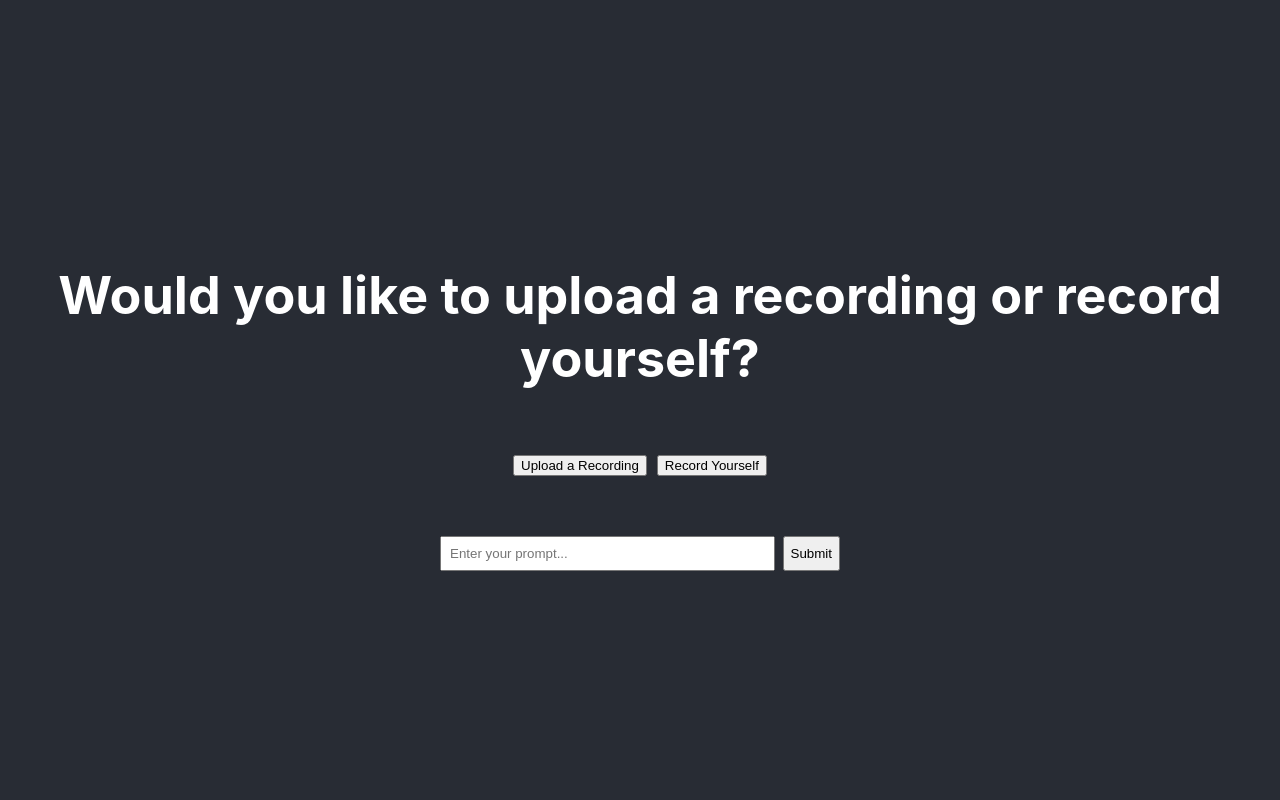
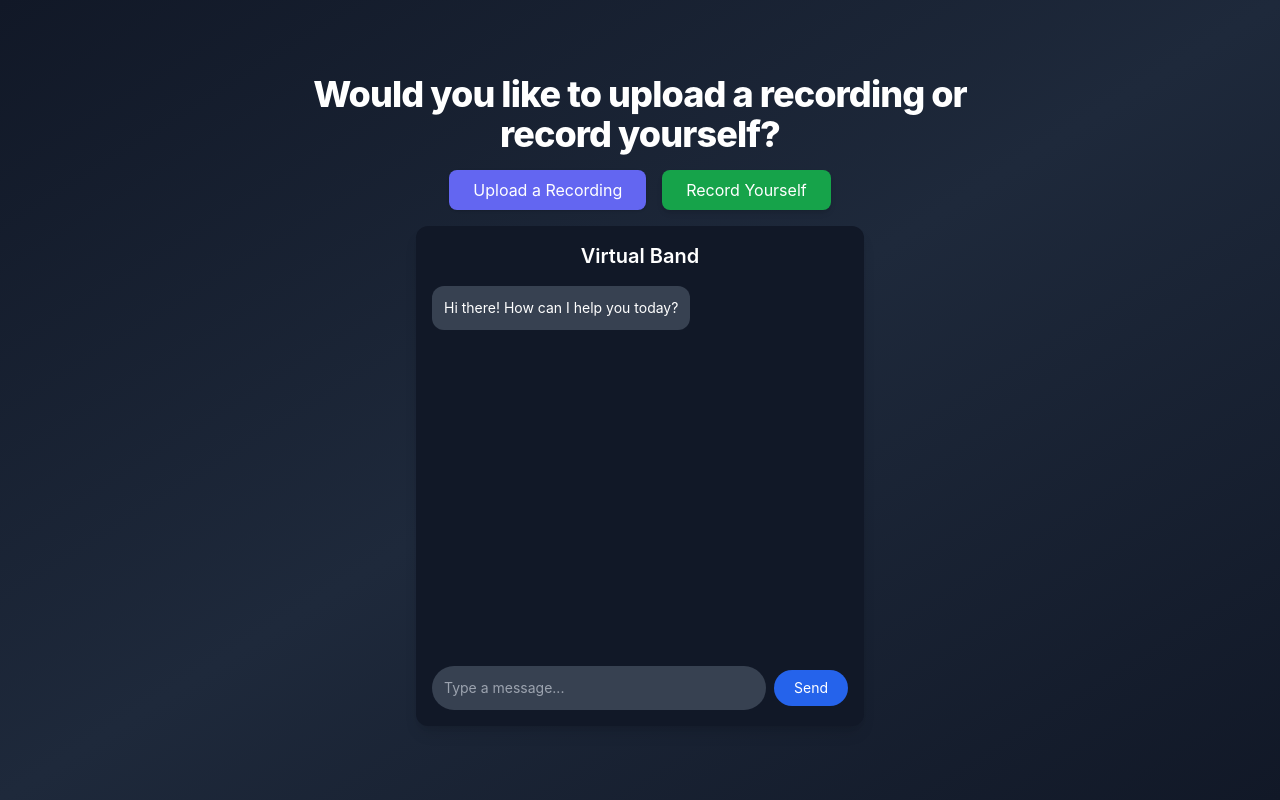
Before and after one commit to wguo3-cmu-S25/virtualband, a React (Create React App) app: page / in a window 1280 px wide. Built offline with nearby package versions, Linux system fonts and the light colour scheme.

Commit message:
Chat Box UI

```diff
--- a/package.json
+++ b/package.json
@@ -35,5 +35,8 @@
       "last 1 firefox version",
       "last 1 safari version"
     ]
+  },
+  "devDependencies": {
+    "tailwindcss": "^3.4.17"
   }
 }
--- a/src/App.css
+++ b/src/App.css
@@ -1,3 +1,12 @@
+@tailwind base;
+@tailwind components;
+@tailwind utilities;
+
+
+body {
+  font-family: 'Inter', sans-serif;
+}
+
 .App {
   text-align: center;
 }
@@ -32,6 +41,7 @@
   from {
     transform: rotate(0deg);
   }
+
   to {
     transform: rotate(360deg);
   }
--- a/src/App.js
+++ b/src/App.js
@@ -1,6 +1,6 @@
-import logo from "./logo.svg";
 import "./App.css";
 import React, { useRef, useState } from "react";
+
 
 function App() {
     const fileInputRef = useRef(null);
@@ -55,15 +55,18 @@ function App() {
     };
 
     return (
-        <div className="App">
-            <header className="App-header">
-                <h1>
+        <div className="App min-h-screen bg-gradient-to-br from-gray-900 via-slate-800 to-gray-900 text-white flex items-center justify-center p-6">
+
+            <div className="w-full max-w-3xl space-y-6">
+
+                <header className="text-center space-y-4">
+                    <h1 className="text-3xl md:text-4xl font-extrabold tracking-tight leading-tight">
                         Would you like to upload a recording or record yourself?
                     </h1>
-                <div style={{ margin: "20px" }}>
+                    <div className="flex flex-wrap justify-center gap-4 mt-4">
                         <button
                             onClick={handleUploadClick}
-                        style={{ marginRight: "10px" }}
+                            className="bg-indigo-500 hover:bg-indigo-600 text-white px-6 py-2 rounded-lg shadow transition-colors"
                         >
                             Upload a Recording
                         </button>
@@ -71,61 +74,84 @@ function App() {
                             type="file"
                             accept="audio/*"
                             ref={fileInputRef}
-                        style={{ display: "none" }}
+                            className="hidden"
                             onChange={handleFileChange}
                         />
-                    <button onClick={handleRecordClick}>
+                        <button
+                            onClick={handleRecordClick}
+                            className={`${isRecording ? "bg-red-600 hover:bg-red-700" : "bg-green-600 hover:bg-green-700"
+                                } text-white px-6 py-2 rounded-lg transition-shadow shadow-md`}
+                        >
                             {isRecording ? "Stop Recording" : "Record Yourself"}
                         </button>
                     </div>
                     {audioURL && (
-                    <div style={{ marginTop: "20px" }}>
-                        <h3>Playback:</h3>
-                        <audio controls src={audioURL}></audio>
+                        <div className="mt-6 text-center">
+                            <h3 className="text-lg font-semibold mb-2">Playback</h3>
+                            <audio controls src={audioURL} className="w-full max-w-md mx-auto" />
                         </div>
                     )}
                     {/* Chatbox */}
                     <ChatBox />
+
                 </header>
             </div>
+        </div >
     );
 }
 
 // ChatBox component
 function ChatBox() {
     const [input, setInput] = useState("");
-    const [submittedPrompt, setSubmittedPrompt] = useState(null);
+    const [messages, setMessages] = useState([
+        { text: "Hi there! How can I help you today?", sender: "bot" },
+    ]);
 
     const handleSubmit = (e) => {
         e.preventDefault();
         if (input.trim()) {
-            setSubmittedPrompt(input);
+            setMessages([...messages, { text: input, sender: "user" }]);
             setInput("");
         }
     };
 
     return (
-        <div style={{ marginTop: "40px", width: "100%", maxWidth: "400px" }}>
-            <form onSubmit={handleSubmit} style={{ display: "flex" }}>
+        <div className="max-w-md mx-auto bg-gray-900 p-4 rounded-xl shadow-lg text-white flex flex-col h-[500px] mt-10 w-full">
+            <h2 className="text-xl font-semibold mb-4">Virtual Band</h2>
+
+            {/* Messages */}
+            <div className="flex-1 overflow-y-auto space-y-3 pr-2">
+                {messages.map((msg, idx) => (
+                    <div
+                        key={idx}
+                        className={`flex ${msg.sender === "user" ? "justify-end" : "justify-start"}`}
+                    >
+                        <div className={`p-3 text-sm rounded-xl max-w-xs ${msg.sender === "user" ? "bg-blue-500 text-white" : "bg-gray-700"}`}>
+
+                            {msg.text}
+                        </div>
+                    </div>
+                ))}
+            </div>
+
+            {/* Input */}
+            <form onSubmit={handleSubmit} className="mt-4 flex items-center space-x-2">
                 <input
                     type="text"
                     value={input}
                     onChange={(e) => setInput(e.target.value)}
-                    placeholder="Enter your prompt..."
-                    style={{ flex: 1, padding: "8px" }}
+                    placeholder="Type a message..."
+                    className="flex-1 bg-gray-700 text-sm text-white placeholder-gray-400 p-3 rounded-full focus:outline-none focus:ring-2 focus:ring-blue-500"
                 />
-                <button type="submit" style={{ marginLeft: "8px" }}>
-                    Submit
+
+                <button
+                    type="submit"
+                    className="bg-blue-600 hover:bg-blue-700 text-white text-sm px-5 py-2 rounded-full transition"
+                >
+                    Send
                 </button>
             </form>
-            {submittedPrompt && (
-                <div style={{ marginTop: "16px", textAlign: "left" }}>
-                    <strong>Your prompt:</strong>
-                    <div>{submittedPrompt}</div>
-                </div>
-            )}
         </div>
     );
 }
-
 export default App;
--- a/src/index.css
+++ b/src/index.css
@@ -1,3 +1,7 @@
+@tailwind base;
+@tailwind components;
+@tailwind utilities;
+
 body {
   margin: 0;
   font-family: -apple-system, BlinkMacSystemFont, 'Segoe UI', 'Roboto', 'Oxygen',
--- /dev/null
+++ b/tailwind.config.js
@@ -0,0 +1,10 @@
+/** @type {import('tailwindcss').Config} */
+module.exports = {
+  content: [
+    "./src/**/*.{js,jsx,ts,tsx}",
+  ],
+  theme: {
+    extend: {},
+  },
+  plugins: [],
+}
```
Also changed, not shown: 1 other file (tests, documents, lock files or other folders). Lines whose indentation alone changed are shown as unchanged.
